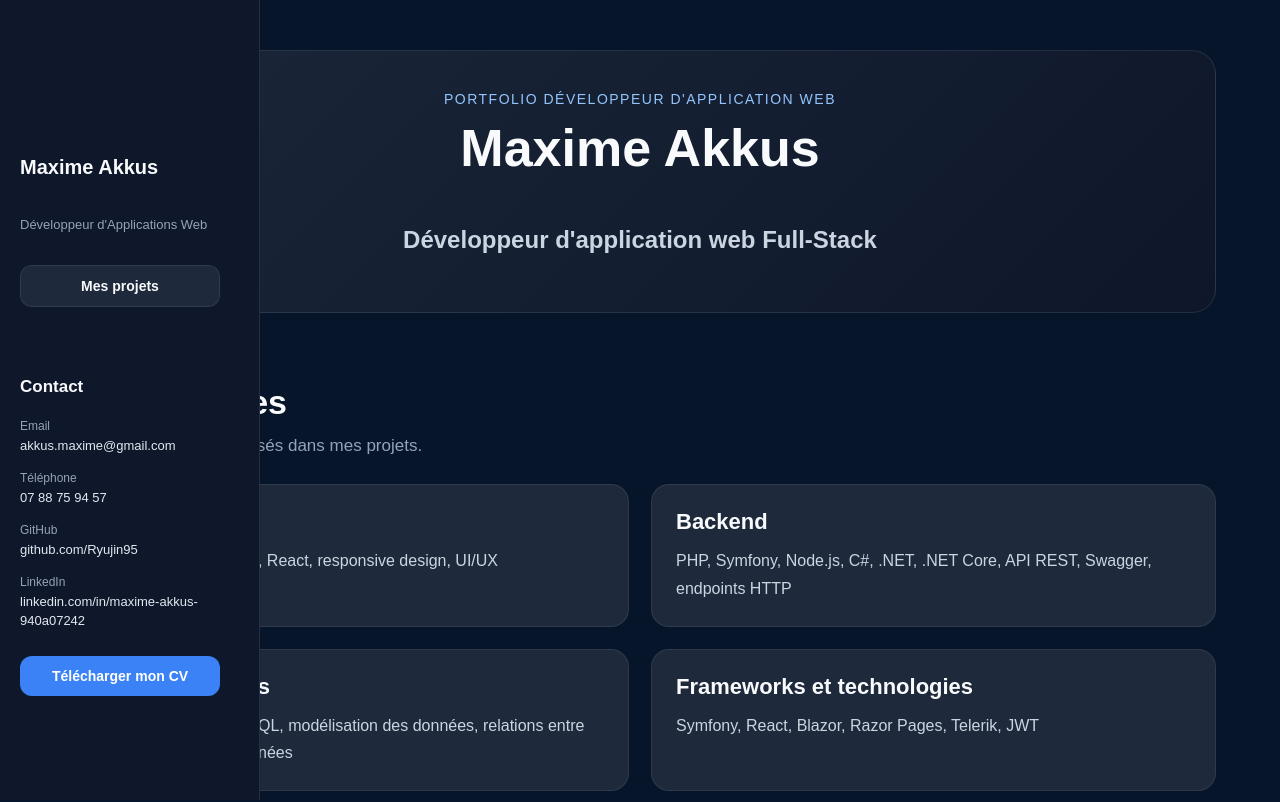
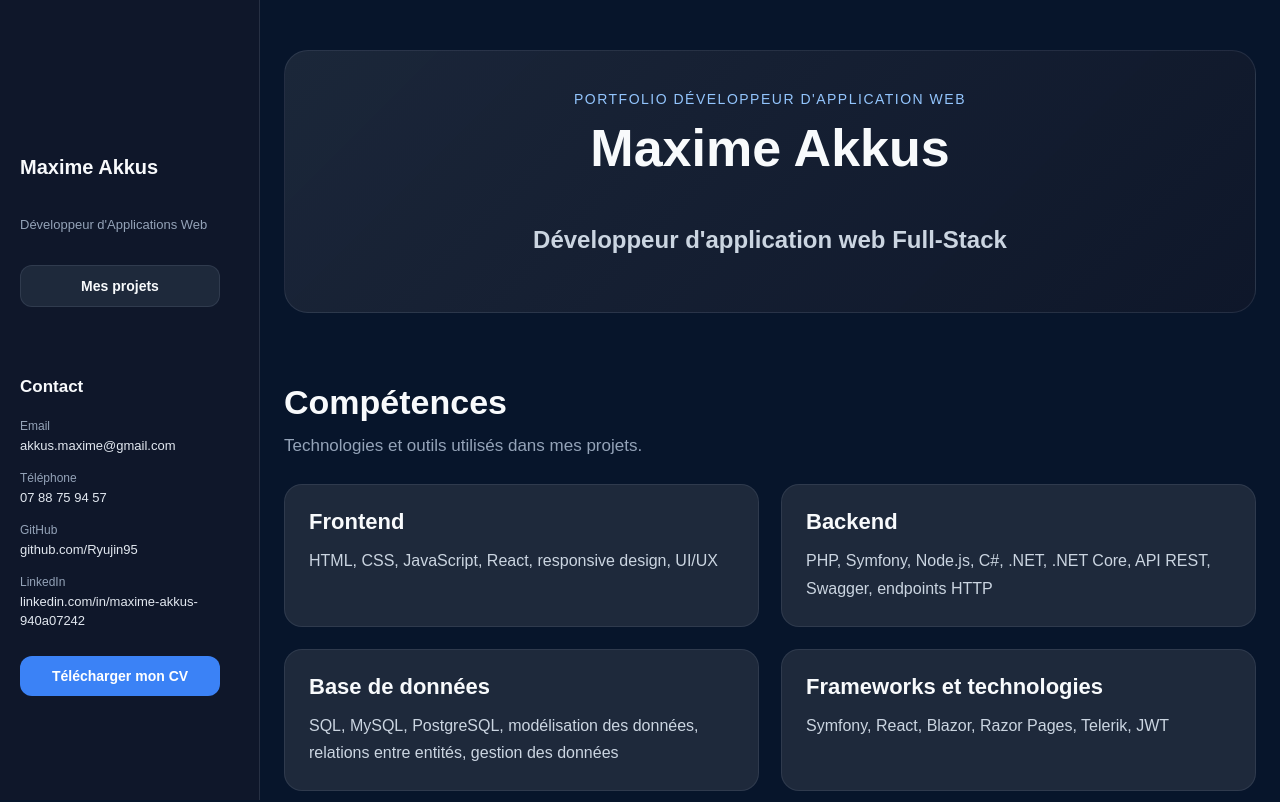
Before and after one commit to Ryujin95/portfolio, a React app: page / in a window 1280 px wide. Shown: the top 802 px of the page. Built offline with nearby package versions, Linux system fonts and the light colour scheme; the HTML template or start-up script is replaced by a standard one.

Commit message:
update responsive

```diff
--- a/src/css/Layout.css
+++ b/src/css/Layout.css
@@ -1,8 +1,10 @@
 main {
-  max-width: 1200px;
-  margin: 0 auto;
+  margin-left: 260px;
+  width: calc(100% - 260px);
+  max-width: none;
   padding: 50px 24px 80px;
   color: #f8fafc;
+  box-sizing: border-box;
 }
 
 .section {
@@ -25,6 +27,14 @@ main {
   max-width: 800px;
 }
 
+@media (max-width: 900px) {
+  main {
+    margin-left: 0;
+    width: 100%;
+    padding: 32px 16px 60px;
+  }
+}
+
 @media (max-width: 600px) {
   main {
     padding: 32px 16px 60px;
```
